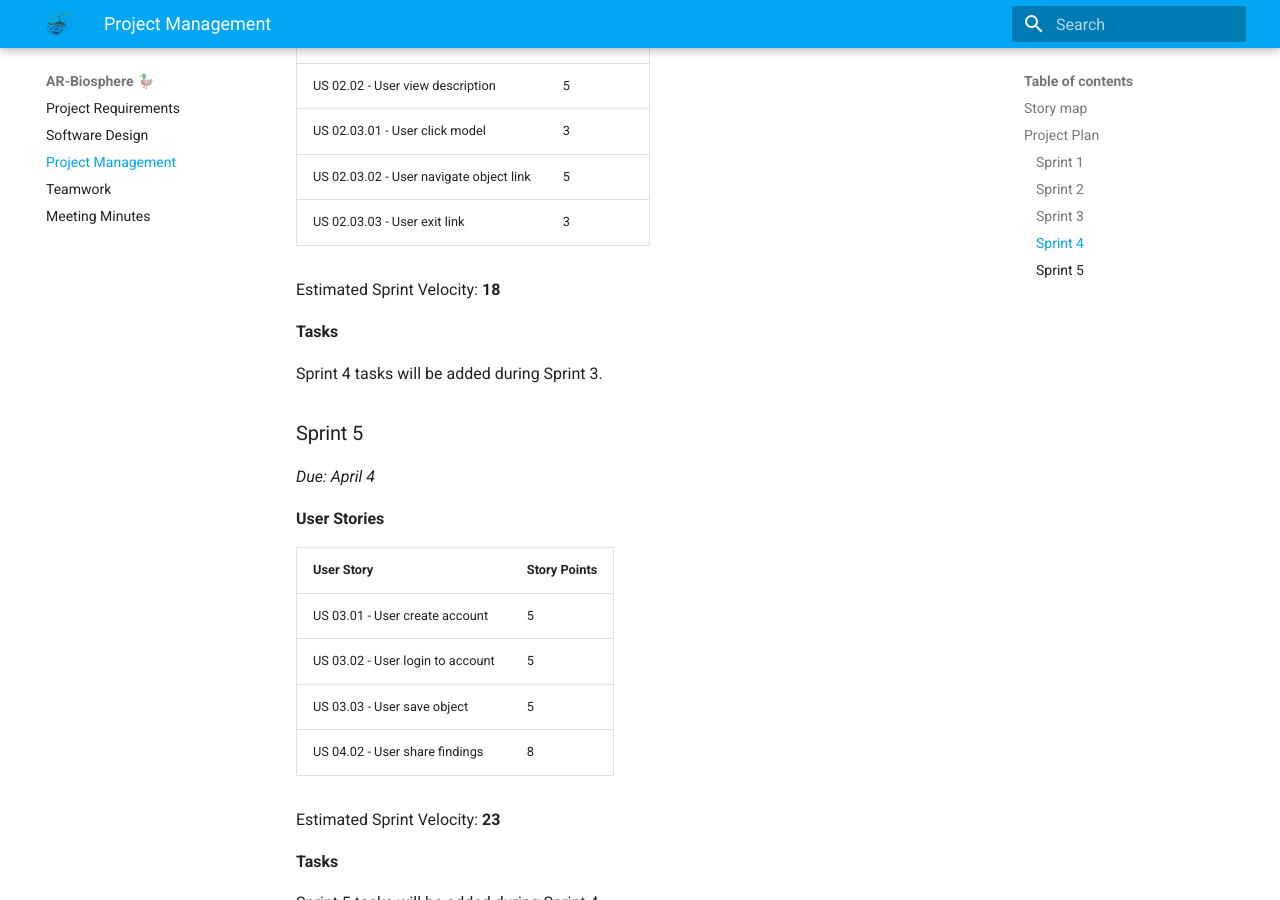
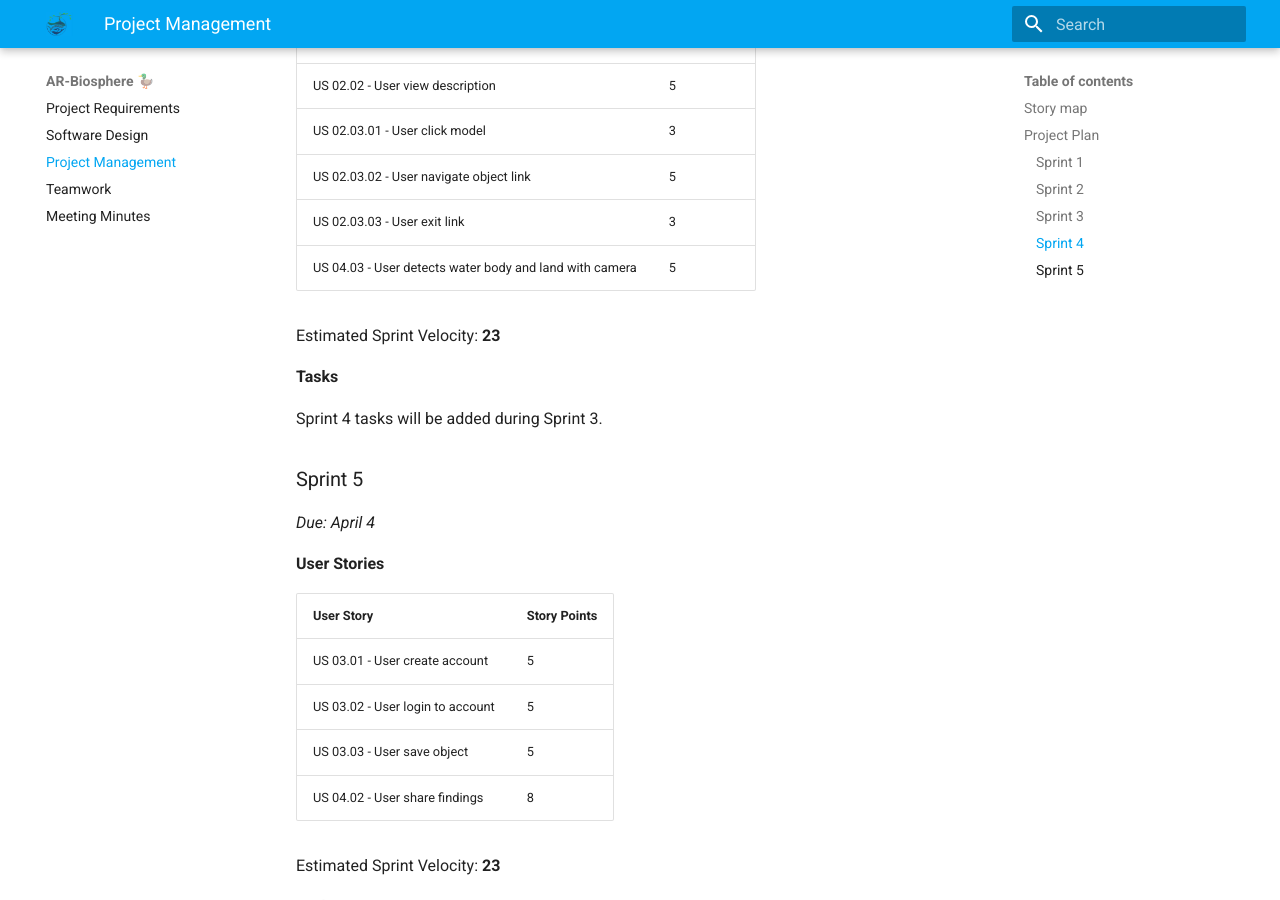
Before and after one commit to antarc0y/AR-Biosphere, an MkDocs documentation site: the page built from docblueprint/pages/management.md, in a window 1280 px wide and 900 px high, scrolled down 3936 px. Built offline with MkDocs 1.6.1 and Material for MkDocs 9.7.7, drawn with Linux system fonts in a browser that asks for light colours.

Commit message:
it can see water

```diff
--- a/docblueprint/pages/management.md
+++ b/docblueprint/pages/management.md
@@ -90,8 +90,9 @@ Estimated Sprint Velocity: **20**
 | US 02.03.01 - User click model | 3 |
 | US 02.03.02 - User navigate object link | 5 |
 | US 02.03.03 - User exit link | 3 |
+| US 04.03 - User detects water body and land with camera | 5 |
 
-Estimated Sprint Velocity: **18**
+Estimated Sprint Velocity: **23**
 
 **Tasks**
 
```
Also changed, not shown: docblueprint/index.md (+3 -1 lines).
